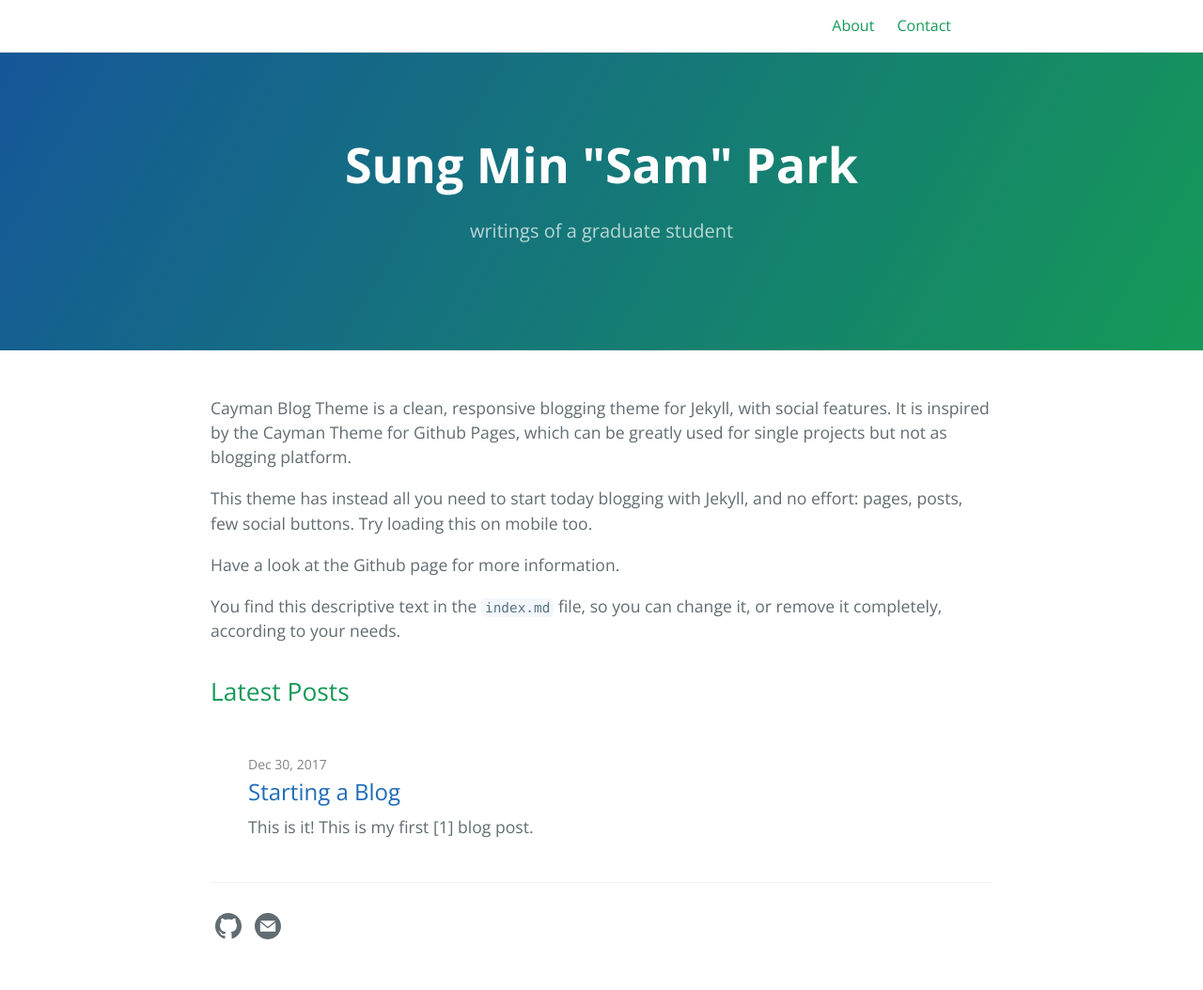
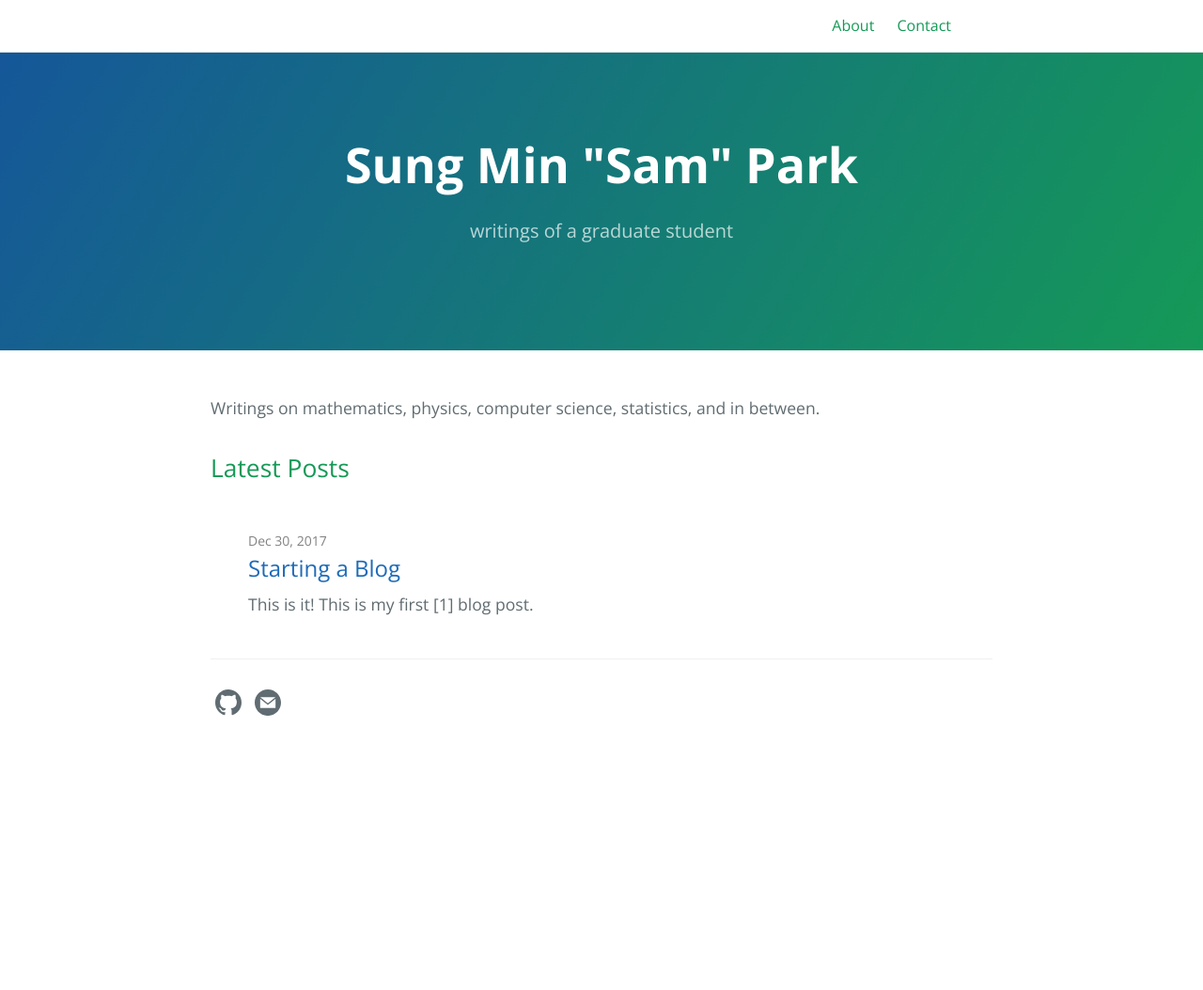
Before and after one commit to sung-max/sung-max.github.io, a Jekyll site: the page built from index.md, in a window 1280 px wide. Shown: the whole page at 94% size. Built offline with Jekyll 4.4.1, drawn with Linux system fonts in a browser that asks for light colours; after the commit the page ends 900 px from its top, so only the background shows below that.

Commit message:
Update index

```diff
--- a/index.md
+++ b/index.md
@@ -8,10 +8,4 @@
 layout: home
 ---
 
-Cayman Blog Theme is a clean, responsive blogging theme for Jekyll, with social features. It is inspired by the Cayman Theme for Github Pages, which can be greatly used for single projects but not as blogging platform.
-
-This theme has instead all you need to start today blogging with Jekyll, and no effort: pages, posts, few social buttons. Try loading this on mobile too.
-
-Have a look at the Github page for more information.
-
-You find this descriptive text in the `index.md` file, so you can change it, or remove it completely, according to your needs.
+Writings on mathematics, physics, computer science, statistics, and in between.
```
